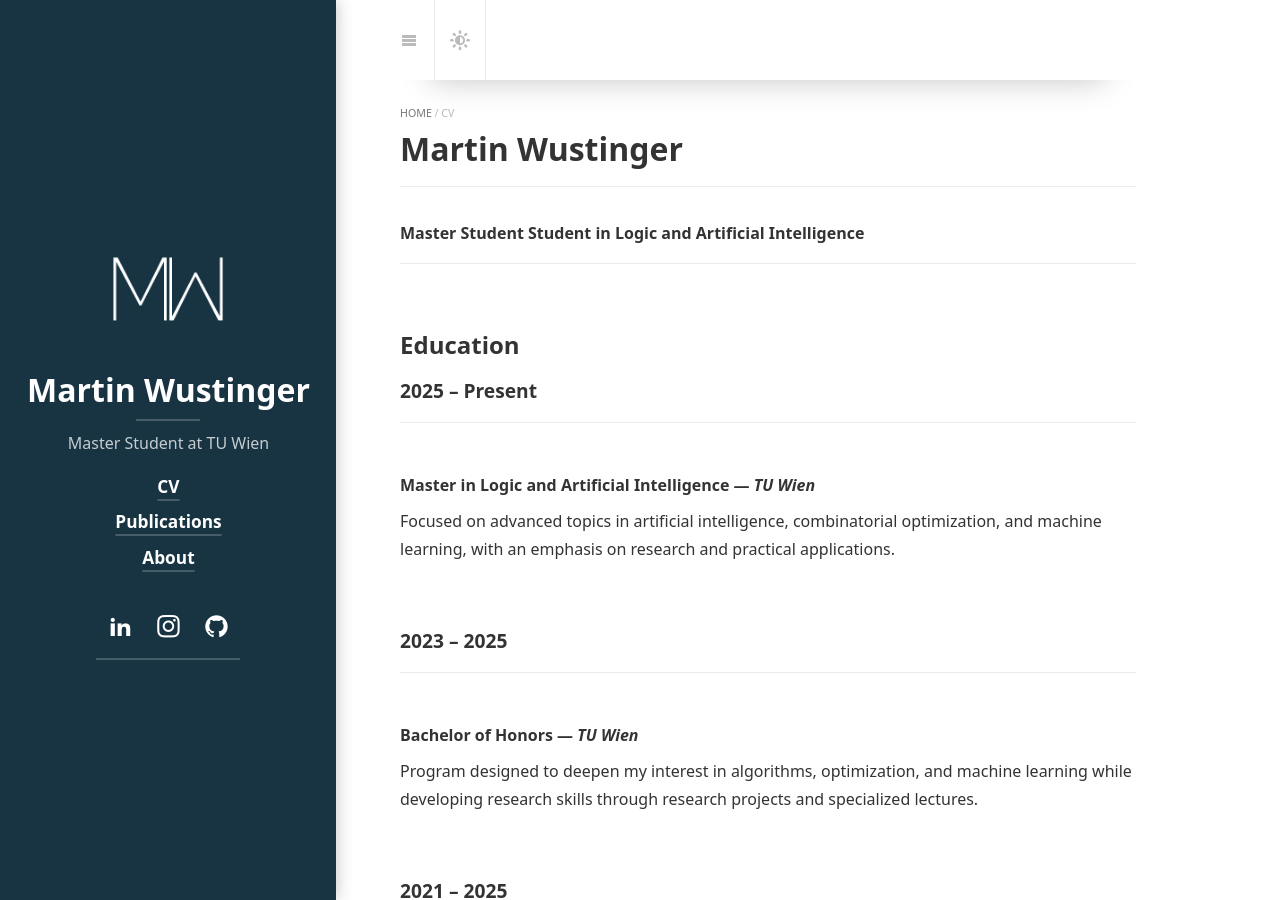
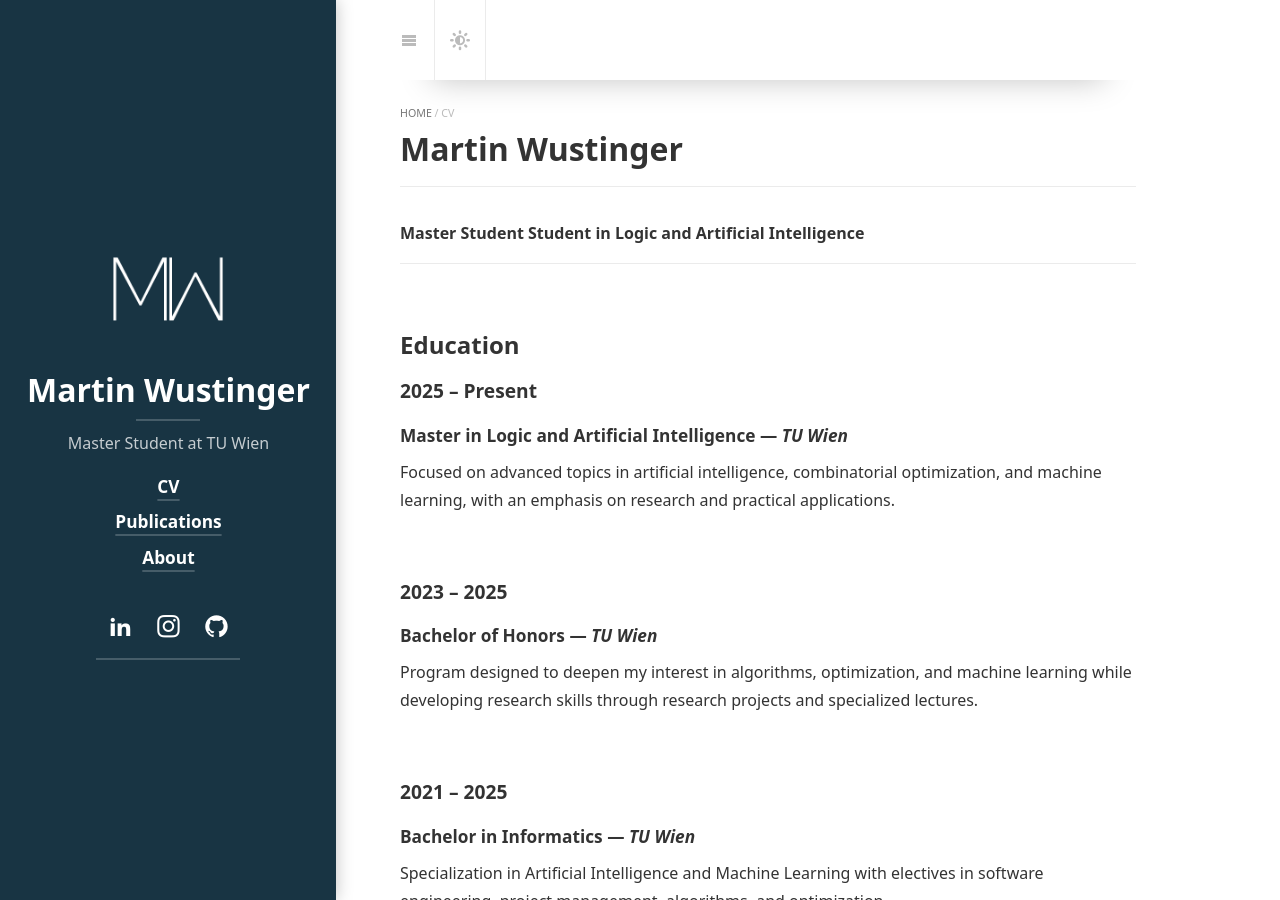
Before and after one commit to mwustinger/github.io, a Jekyll site: the page built from cv.md, in a window 1280 px wide and 900 px high. Built offline with Jekyll 4.4.1, drawn with Linux system fonts in a browser that asks for light colours; cached includes are drawn as plain includes; nearby versions of some CDN libraries; some web fonts are replaced; library files that are not in the unit come from our copies.

Commit message:
Update CV

```diff
--- a/cv.md
+++ b/cv.md
@@ -13,20 +13,17 @@ hide_last_modified: false
 ## Education
 
 ### 2025 – Present
----
-###### Master in Logic and Artificial Intelligence — *TU Wien*
+#### Master in Logic and Artificial Intelligence — *TU Wien*
 Focused on advanced topics in artificial intelligence, combinatorial optimization, and machine learning, with an emphasis on research and practical applications.
 
 
 ### 2023 – 2025
----
-###### Bachelor of Honors — *TU Wien*
+#### Bachelor of Honors — *TU Wien*
 Program designed to deepen my interest in algorithms, optimization, and machine learning while developing research skills through research projects and specialized lectures.
 
 
 ### 2021 – 2025
----
-###### Bachelor in Informatics — *TU Wien*
+#### Bachelor in Informatics — *TU Wien*
 Specialization in Artificial Intelligence and Machine Learning with electives in software engineering, project management, algorithms, and optimization.
 
 **Thesis:**
@@ -34,14 +31,12 @@ Specialization in Artificial Intelligence and Machine Learning with electives in
 
 
 ### 2020 – 2021
----
-###### Paramedic — *Rotes Kreuz Gänserndorf*
+#### Paramedic — *Rotes Kreuz Gänserndorf*
 Completed comprehensive paramedic training and gained practical experience in emergency medical care.
 
 
 ### 2015 – 2020
----
-###### Department of Informatics — *TGM Die Schule der Technik*
+#### Department of Informatics — *TGM Die Schule der Technik*
 
 Technical training including Spring Boot development, project management, network configuration in virtual environments, and embedded systems programming.
 
```
